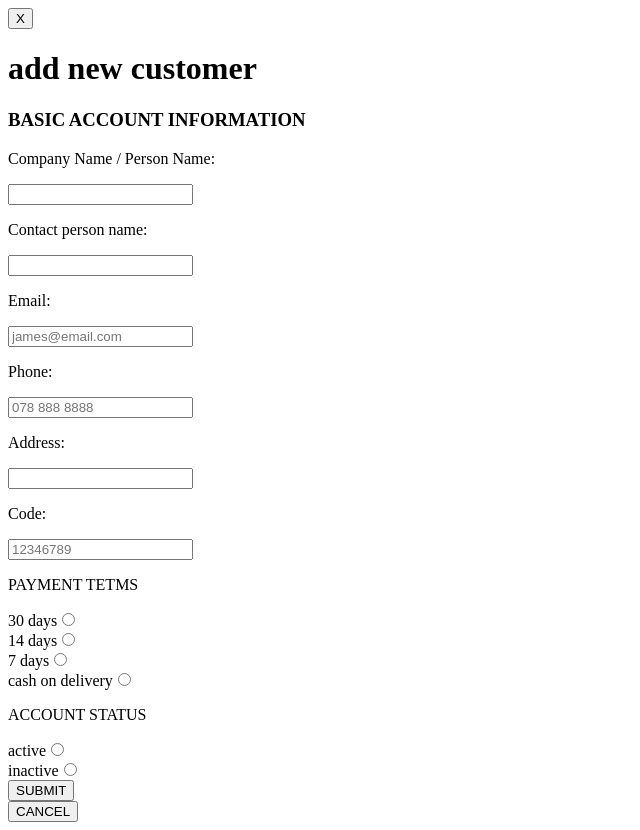
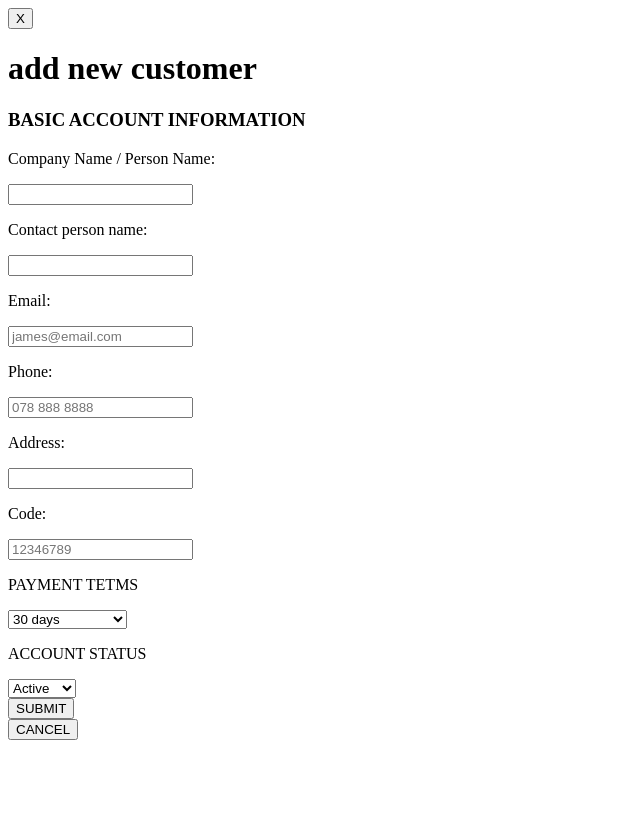
Before and after one commit to Ambs04/paper_trails_demo, a React (Vite) app in the folder paper-trails-demo/: page /add-customer in a window 1280 px wide. Shown: the whole page, without its empty margins (0-640 px from the left). After the commit the page ends 800 px from the top, so only its background shows below. Built offline with nearby package versions, Linux system fonts and the light colour scheme.

Commit message:
addCustomer functions and display on customer page

```diff
--- a/paper-trails-demo/src/Pages/Customers.jsx
+++ b/paper-trails-demo/src/Pages/Customers.jsx
@@ -3,11 +3,34 @@ import DashFooter from "../Modules/ModuleComponents/DashFooter";
 import Searchbar from "../Modules/CommonComponents/Searchbar";
 import { Link } from "react-router-dom";
 import { baseUrl } from "../api";
+import { useState, useEffect } from "react";
 
 export default function Customers() {
-  fetch(`${baseUrl}/customer`)
-    .then((res) => res.json())
-    .then((data) => console.log(data));
+  const [customer, setCustomer] = useState();
+
+  useEffect(() => {
+    const fetchCustomers = async () => {
+      try {
+        const res = await fetch(`${baseUrl}/customer/getCompanyCustomers`, {
+          method: "POST",
+          headers: { "Content-Type": "application/json" },
+          body: JSON.stringify({
+            companyId: localStorage.getItem("companyId"),
+          }),
+        });
+        const data = await res.json();
+        console.log(data);
+        if (res.ok) {
+          const dataArray = data.users || [];
+          setCustomer(dataArray);
+        }
+      } catch (error) {
+        console.log(error);
+      }
+    };
+    fetchCustomers();
+  }, []);
+
   return (
     <>
       <div>
@@ -22,6 +45,44 @@ export default function Customers() {
         </div>
       </div>
       <div>
+        {customer?.length === 0 ? (
+          <p>No customers found.</p>
+        ) : (
+          customer?.map((item) => (
+            <div key={item._id} style={{ border: "1px solid black" }}>
+              <div>
+                <p>Company Name</p>
+                <p>{item.companyName}</p>
+              </div>
+              <div>
+                <p>Company Email</p>
+                <p>{item.email}</p>
+              </div>
+              <div>
+                <p>Company Phone</p>
+                <p>{item.cellNumber}</p>
+              </div>
+              <div>
+                <p>Contact Person</p>
+                <p>{item.contactPerson}</p>
+              </div>
+              <div>
+                <p>Address</p>
+                <p>{item.address}</p>
+              </div>
+              <div>
+                <p>Payment Terms</p>
+                <p>{item.paymentTerms}</p>
+              </div>
+              <div>
+                <p>Status</p>
+                <p>{item.status}</p>
+              </div>
+            </div>
+          ))
+        )}
+      </div>
+      <div>
         <DashFooter />
       </div>
     </>
--- a/paper-trails-demo/src/Pages/NewCustomer.jsx
+++ b/paper-trails-demo/src/Pages/NewCustomer.jsx
@@ -1,6 +1,56 @@
-import { Link } from "react-router-dom";
+import { Link, useNavigate } from "react-router-dom";
+import { baseUrl } from "../api";
+import { useState } from "react";
 
 export default function NewCustomer() {
+  const navigate = useNavigate();
+  const [newCustomerInfo, setNewCustomerInfo] = useState({
+    companyName: "",
+    contactPerson: "",
+    cellNumber: "",
+    email: "",
+    address: "",
+    code: "",
+    paymentTerms: "",
+    status: "active",
+  });
+
+  const handleChange = (e) => {
+    const { name, value } = e.target;
+    setNewCustomerInfo((prev) => ({ ...prev, [name]: value }));
+  };
+
+  const handleAddCustomer = async (e) => {
+    e.preventDefault();
+
+    const fetchNewCustomerInfo = {
+      ...newCustomerInfo,
+      linkedPaperTrailsCompanyId: localStorage.getItem("companyId"),
+      dateCreated: new Date().toDateString(),
+    };
+
+    try {
+      const res = await fetch(`${baseUrl}/customer/createCustomer`, {
+        method: "POST",
+        headers: { "Content-Type": "application/json" },
+        body: JSON.stringify(fetchNewCustomerInfo),
+      });
+
+      {
+        /*const data = await res.json();*/
+      }
+      if (res.ok) {
+        alert("Customer successfully added!");
+        navigate("/customers");
+      } else {
+        alert("Failed to add customer");
+        console.log(fetchNewCustomerInfo);
+      }
+    } catch (error) {
+      console.error(error);
+    }
+  };
+
   return (
     <>
       <div>
@@ -15,103 +65,103 @@ export default function NewCustomer() {
         <h3>BASIC ACCOUNT INFORMATION</h3>
       </div>
       {/*form section*/}
-      <div>
+      <form onSubmit={handleAddCustomer}>
         {/*company/person name */}
         <div>
           <p>Company Name / Person Name:</p>
-          <input name="customerName" />
+          <input
+            name="companyName"
+            value={newCustomerInfo.companyName}
+            onChange={handleChange}
+          />
         </div>
         {/*contact name */}
         <div>
           <p>Contact person name:</p>
-          <input name="managerName" />
+          <input
+            name="contactPerson"
+            value={newCustomerInfo.contactPerson}
+            onChange={handleChange}
+          />
         </div>
         {/*email */}
         <div>
           <p>Email:</p>
           <input
-            name="customerEmail"
             type="email"
             placeholder="james@email.com"
+            name="email"
+            value={newCustomerInfo.email}
+            onChange={handleChange}
           />
         </div>
         {/* phone number*/}
         <div>
           <p>Phone:</p>
-          <input name="customerPhone" placeholder="078 888 8888" />
+          <input
+            name="cellNumber"
+            placeholder="078 888 8888"
+            value={newCustomerInfo.cellNumber}
+            onChange={handleChange}
+          />
         </div>
         {/*address */}
         <div>
           <p>Address:</p>
-          <input type="text" />
+          <input
+            type="text"
+            name="address"
+            value={newCustomerInfo.address}
+            onChange={handleChange}
+          />
         </div>
         {/*code */}
         <div>
           <p>Code:</p>
-          <input name="customerCode" placeholder="12346789" />
+          <input
+            name="code"
+            placeholder="12346789"
+            value={newCustomerInfo.code}
+            onChange={handleChange}
+          />
         </div>
         {/*payment terms */}
         <div>
           <p>PAYMENT TETMS</p>
           {/* 30 days*/}
-          <div>
-            <label>
-              30 days
-              <input type="radio" />
-            </label>
-          </div>
-          {/*14 days */}
-
-          <div>
-            <label>
-              14 days
-              <input type="radio" />
-            </label>
-          </div>
-          {/* 7 days*/}
-
-          <div>
-            <label>
-              7 days
-              <input type="radio" />
-            </label>
-          </div>
-          {/* Cash on delivery*/}
-
-          <div>
-            <label>
-              cash on delivery
-              <input type="radio" />
-            </label>
-          </div>
+          <select
+            name="paymentTerms"
+            value={newCustomerInfo.paymentTerms}
+            onChange={handleChange}
+          >
+            Select payment term
+            <option value="30 days">30 days</option>
+            <option value="14 days">14 days</option>
+            <option value="7 days">7 days</option>
+            <option value="cash on delivery">cash on delivery</option>
+          </select>
         </div>
         {/*account status */}
         <div>
           <p>ACCOUNT STATUS</p>
-          {/*active */}
+          <select
+            name="status"
+            value={newCustomerInfo.status}
+            onChange={handleChange}
+          >
+            <option value="active">Active</option>
+            <option value="inactive">Inactive</option>
+          </select>
+        </div>
+        <div>
           <div>
-            <label>
-              active
-              <input type="radio" />
-            </label>
-          </div>
-          {/*inactive */}
-          <div>
-            <label>
-              inactive
-              <input type="radio" />
-            </label>
+            <button type="submit">SUBMIT</button>
           </div>
         </div>
         <div>
-          <div>
-            <button>SUBMIT</button>
-          </div>
+          <button type="button">CANCEL</button>
         </div>
-        <div>
-          <button>CANCEL</button>
-        </div>
-      </div>
+      </form>
     </>
   );
 }
--- a/paper-trails-demo/src/Pages/Profile.jsx
+++ b/paper-trails-demo/src/Pages/Profile.jsx
@@ -47,6 +47,7 @@ export default function Profile() {
     if (res.ok) {
       localStorage.setItem("subscriptionType", profileInfo.subscriptionType);
       alert("Profile successfully updated!");
+      window.history.back();
       console.log(data);
       console.log(profileInfo);
     }
```
